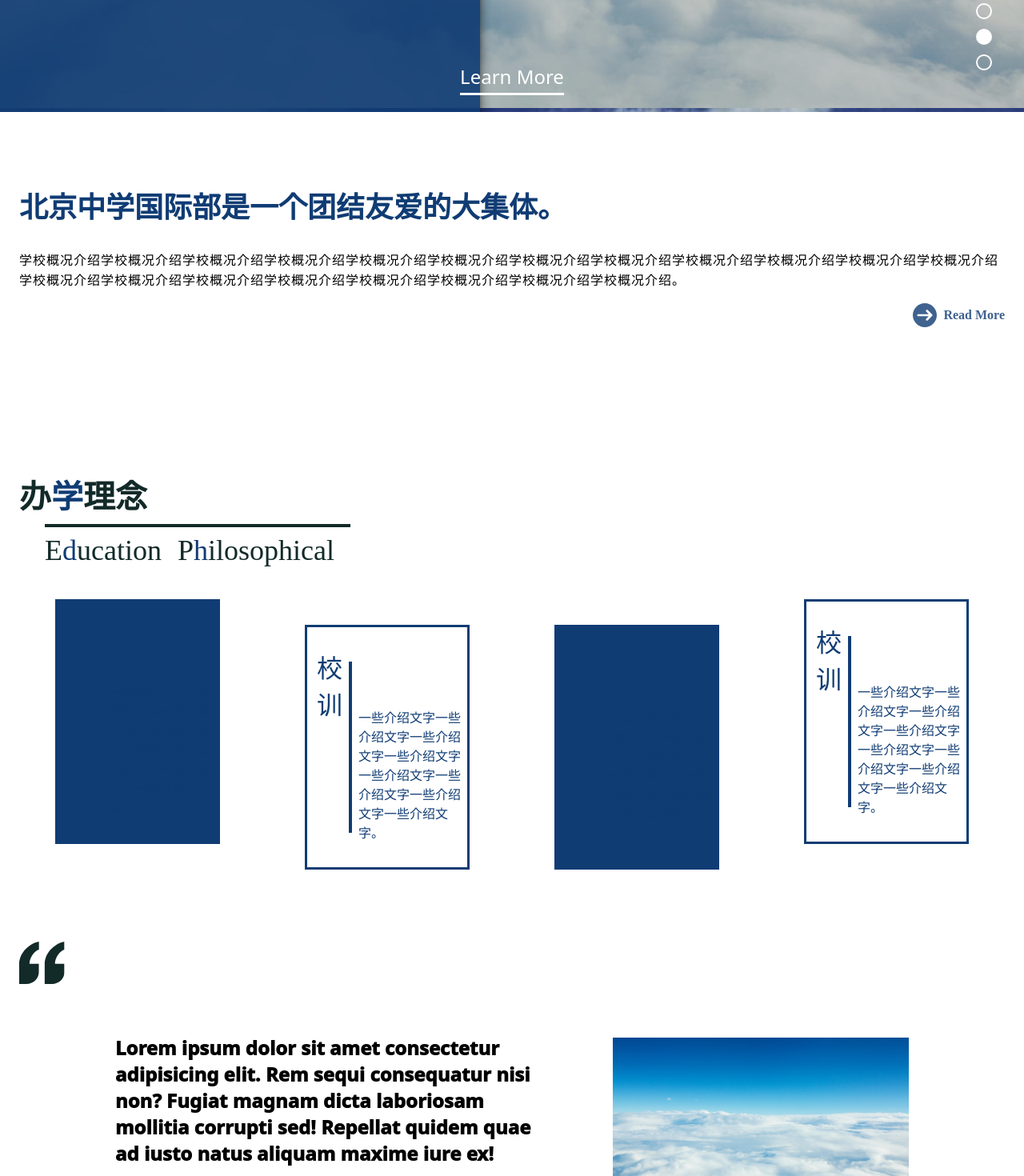
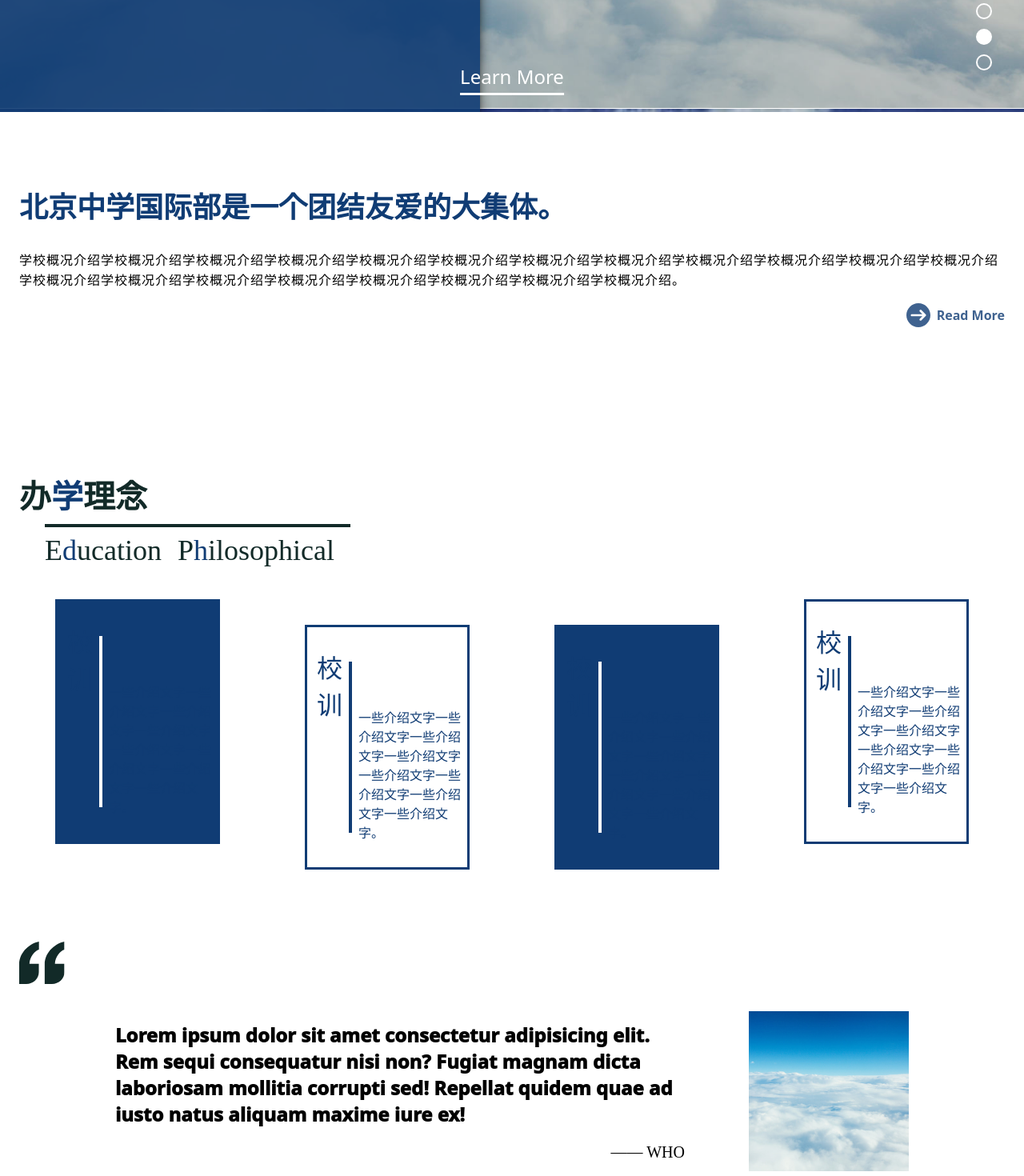
Before and after one commit to BAID-CSClub/baid-website-next, a Vue app: page /en-US in a window 1280 px wide. Shown: the part 660-2130 px from the top of the page at 80% size. Built offline with nearby package versions, Linux system fonts and the light colour scheme.

Commit message:
首页微调，创建QuoteMessage.vue

```diff
--- a/package.json
+++ b/package.json
@@ -43,7 +43,7 @@
     "@intlify/vite-plugin-vue-i18n": "^6.0.1",
     "@unocss/preset-uno": "^0.45.6",
     "@unocss/preset-web-fonts": "^0.45.6",
-    "@vitejs/plugin-vue": "^3.0.2",
+    "@vitejs/plugin-vue": "^3.0.3",
     "eslint": "^8.21.0",
     "eslint-config-standard": "^17.0.0",
     "eslint-plugin-import": "^2.26.0",
@@ -51,7 +51,7 @@
     "eslint-plugin-promise": "^6.0.0",
     "eslint-plugin-vue": "^9.3.0",
     "unocss": "^0.45.6",
-    "vite": "^3.0.6",
+    "vite": "^3.0.7",
     "vite-imagetools": "^4.0.4",
     "vue-eslint-parser": "^9.0.3"
   },
--- a/src/components/CarouselVertical.vue
+++ b/src/components/CarouselVertical.vue
@@ -7,8 +7,9 @@
         :src="img"
         :alt="img"
         class="h-screen w-screen brightness-80 object-cover"
-        :class="{ 'm-t--4px': index > 0 }"
+        :class="{ 'm-t--3.5px': index > 0 }"
       />
+      <!-- 微调至 3.5px 虽然不知道这个数怎么来的 -->
     </div>
     <div class="absolute right-10 bottom-10">
       <div
@@ -16,7 +17,12 @@
         v-bind:key="img"
         :class="{ 'important-bg-white': current === index }"
         class="dot w-4 h-4 m-y-3 cursor-pointer"
-        v-on:click="current = index"
+        v-on:click="
+          () => {
+            current = index
+            resetInterval()
+          }
+        "
       ></div>
     </div>
   </div>
@@ -24,7 +30,7 @@
 
 <script setup>
 import { animate } from 'popmotion'
-import { onMounted, ref, watch } from 'vue'
+import { onUnmounted, ref, watch } from 'vue'
 
 const props = defineProps(['images'])
 
@@ -45,11 +51,20 @@ watch(current, (index) => {
   })
 })
 
-onMounted(() => {
-  setInterval(() => {
+let interval = setInterval(() => {
+  current.value = (current.value + 1) % props.images.length
+}, 5000)
+
+onUnmounted(() => {
+  clearInterval(interval)
+})
+
+function resetInterval () {
+  clearInterval(interval)
+  interval = setInterval(() => {
     current.value = (current.value + 1) % props.images.length
   }, 5000)
-})
+}
 </script>
 
 <style scoped>
--- a/src/components/DesktopHomePage/AdmissionResults.vue
+++ b/src/components/DesktopHomePage/AdmissionResults.vue
@@ -13,8 +13,8 @@
           v-html="$t('HomePage.AdmissionResults.content')"
         ></p>
         <router-link
-          to="about "
-          class="color-white op-70 hover:op-100 active:op-80 transition-opacity"
+          :to="`${locale}/about`"
+          class="color-white op-70 hover:op-100 active:op-80 transition-opacity font-sans"
         >
           Read More
         </router-link>
@@ -26,4 +26,7 @@
 
 <script setup>
 import FancyTitle from '../FancyTitle.vue'
+import { useI18n } from 'vue-i18n'
+
+const { locale } = useI18n({ useScope: 'global' })
 </script>
--- a/src/components/DesktopHomePage/NewsBlock.vue
+++ b/src/components/DesktopHomePage/NewsBlock.vue
@@ -3,7 +3,7 @@
     class="relative p-t-4 md:w-min w-full m-y-5"
     :style="{ 'align-self': props.pos }"
   >
-    <h1 class="absolute top-0 left-10 m-0 color-black font-500">
+    <h1 class="absolute top-0 left-10 m-0 color-black font-500 font-sans">
       {{ props.title }}
     </h1>
     <div
@@ -19,7 +19,7 @@
       class="flex md:w-60 w-full b-l-solid m-t--1 m-b-5"
       :style="{ 'border-left-color': props.color }"
     >
-      <p class="m-5 h-min">{{ props.abstract }}</p>
+      <p class="m-5 h-min font-sans">{{ props.abstract }}</p>
     </div>
     <ReadMore :color="props.color" :to="props.link" />
   </div>
--- a/src/components/DesktopHomePage/PhilosophyBlock.vue
+++ b/src/components/DesktopHomePage/PhilosophyBlock.vue
@@ -4,8 +4,11 @@
     :class="{ 'bg-[var(--standard-blue)] color-white': props.blue }"
   >
     <h2 class="font-title m-l-3 text-8 font-300">{{ props.left }}</h2>
-    <hr class="m-x-2 h-70% self-center border-width-2 border-solid" />
-    <p class="self-end m-b-8">{{ props.right }}</p>
+    <hr
+      class="m-x-2 h-70% self-center border-width-2 border-solid border-color-[var(--standard-blue)]"
+      :class="{ 'border-color-white': props.blue }"
+    />
+    <p class="self-end m-b-8 font-sans">{{ props.right }}</p>
   </div>
 </template>
 
--- a/src/components/DesktopHomePage/MessageFromPrincipal.vue
+++ b/src/components/QuoteMessage.vue
@@ -54,7 +54,7 @@
     <img
       :src="props.avatar"
       alt="Avatar"
-      class="object-cover md:w-30% md:m-r-30 m-t-10 w-50%"
+      class="object-cover md:w-30% md:m-r-30 md:m-t-0 m-t-10 w-1/2 min-w-50 h-50 flex-2"
     />
     <div class="absolute right-20px bottom-0">
       <svg
--- a/src/components/ReadMore.vue
+++ b/src/components/ReadMore.vue
@@ -23,7 +23,7 @@
           />
         </svg>
       </i>
-      <span class="w-max" :style="{ color: props.color }">{{
+      <span class="w-max font-sans letter-spacing" :style="{ color: props.color }">{{
         $t('ReadMore')
       }}</span>
     </div>
--- a/src/views/desktop/HomePage.vue
+++ b/src/views/desktop/HomePage.vue
@@ -3,7 +3,7 @@
     <FirstSection />
     <SecondSection />
     <EducationPhilosophy />
-    <MessageFromPrincipal
+    <QuoteMessage
       author="WHO"
       content="Lorem ipsum dolor sit amet consectetur adipisicing elit. Rem sequi consequatur nisi non? Fugiat magnam dicta laboriosam mollitia corrupti sed! Repellat quidem quae ad iusto natus aliquam maxime iure ex!"
       :avatar="avatar"
@@ -17,7 +17,7 @@
 import FirstSection from '../../components/DesktopHomePage/FirstSection.vue'
 import SecondSection from '../../components/DesktopHomePage/SecondSection.vue'
 import EducationPhilosophy from '../../components/DesktopHomePage/EducationPhilosophy.vue'
-import MessageFromPrincipal from '../../components/DesktopHomePage/MessageFromPrincipal.vue'
+import QuoteMessage from '../../components/QuoteMessage.vue'
 import AdmissionResults from '../../components/DesktopHomePage/AdmissionResults.vue'
 import HomeNews from '../../components/DesktopHomePage/HomeNews.vue'
 import { useRoute, useRouter } from 'vue-router'
```
Also changed, not shown: 1 other file (tests, documents, lock files or other folders).
